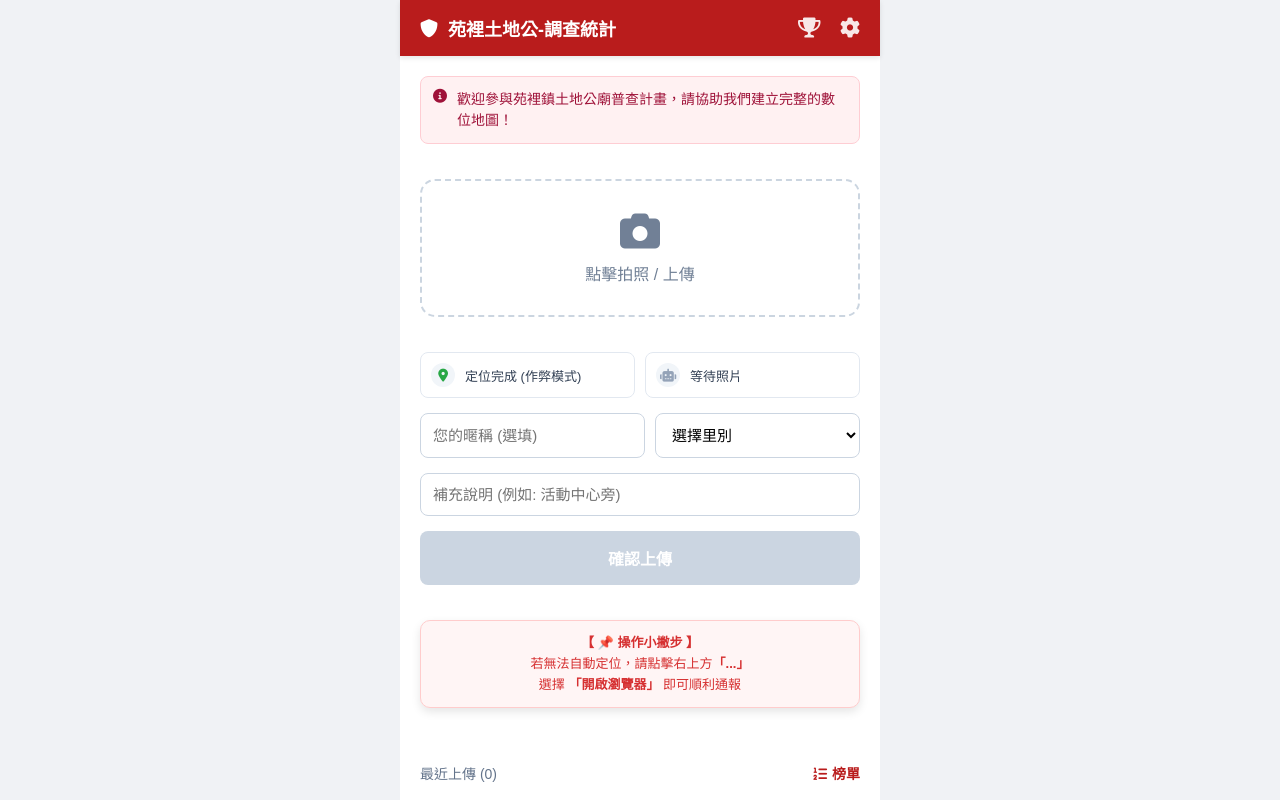
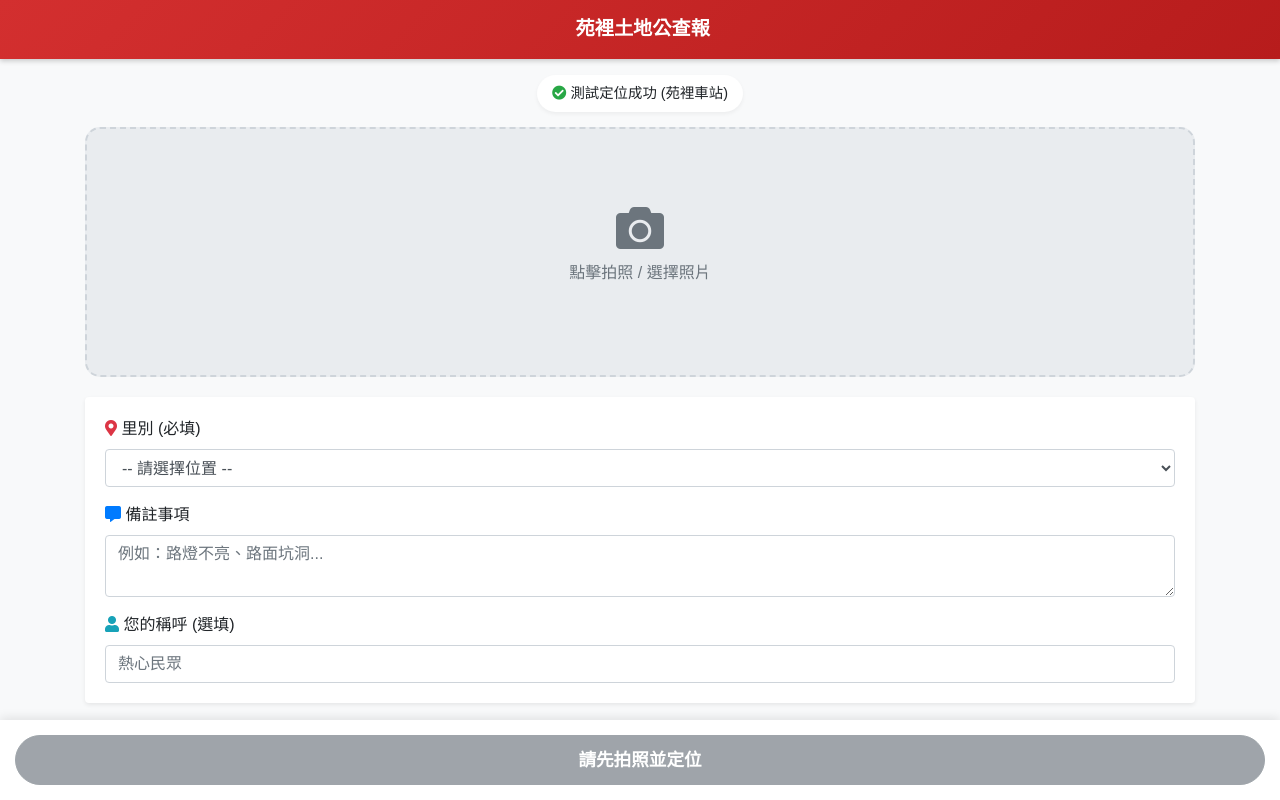
Before and after one commit to marx1937/yuanli-2026, a Flask app: page / in a window 1280 px wide. Run offline with Flask 3, Linux system fonts and the light colour scheme; some libraries are stand-ins or nearby versions.

Commit message:
Update index.html

```diff
--- a/templates/index.html
+++ b/templates/index.html
@@ -1,170 +1,160 @@
 <!DOCTYPE html>
 <html lang="zh-TW">
 <head>
+    <meta charset="UTF-8">
+    <meta name="viewport" content="width=device-width, initial-scale=1.0, maximum-scale=1.0, user-scalable=no">
+    <title>苑裡土地公查報系統</title>
+    <link rel="stylesheet" href="https://stackpath.bootstrapcdn.com/bootstrap/4.5.2/css/bootstrap.min.css">
+    <link rel="stylesheet" href="https://cdnjs.cloudflare.com/ajax/libs/font-awesome/5.15.3/css/all.min.css">
 
-    <meta charset="UTF-8">
-    <meta name="viewport" content="width=device-width, initial-scale=1.0">
-    <title>苑裡土地公-調查統計</title>
-    <link rel="stylesheet" href="https://cdnjs.cloudflare.com/ajax/libs/font-awesome/6.0.0/css/all.min.css">
     <style>
-        body { margin: 0; font-family: "Microsoft JhengHei", sans-serif; background: #f0f2f5; display: flex; justify-content: center; min-height: 100vh; }
-        .container { width: 100%; max-width: 480px; background: #fff; display: flex; flex-direction: column; height: 100vh; position: relative; }
+        /* --- APP 風格樣式表 --- */
+        body {
+            background-color: #f8f9fa; /* 淺灰背景 */
+            padding-bottom: 80px; /* 留位置給底部按鈕 */
+            font-family: "Microsoft JhengHei", sans-serif;
+        }
 
-        /* 頂部標題 */
-        .header { background: #b91c1c; color: white; padding: 15px 20px; display: flex; align-items: center; justify-content: space-between; box-shadow: 0 2px 5px rgba(0,0,0,0.1); }
-        .header h1 { margin: 0; font-size: 18px; display: flex; align-items: center; gap: 10px; }
-        .header-icons i { font-size: 20px; margin-left: 15px; cursor: pointer; opacity: 0.9; }
+        /* 頂部標題列 */
+        .app-header {
+            background: linear-gradient(135deg, #d32f2f, #b71c1c); /* 廟宇紅 */
+            color: white;
+            padding: 15px;
+            text-align: center;
+            font-size: 1.2rem;
+            font-weight: bold;
+            box-shadow: 0 2px 5px rgba(0,0,0,0.2);
+            position: sticky;
+            top: 0;
+            z-index: 100;
+        }
 
-        /* 內容區 */
-        .content { padding: 20px; flex: 1; overflow-y: auto; display: flex; flex-direction: column; gap: 15px; }
+        /* 相機區塊 (模仿 IG 限動) */
+        .camera-zone {
+            background-color: #e9ecef;
+            border-radius: 15px;
+            width: 100%;
+            height: 250px; /* 高度固定 */
+            display: flex;
+            justify-content: center;
+            align-items: center;
+            margin-bottom: 20px;
+            border: 2px dashed #ced4da;
+            position: relative;
+            overflow: hidden;
+            cursor: pointer;
+        }
 
-        /* 提示卡片 */
-        .alert-box { background: #fff1f2; border: 1px solid #fecdd3; color: #9f1239; padding: 12px; border-radius: 8px; font-size: 14px; line-height: 1.5; display: flex; align-items: start; gap: 10px; }
+        .camera-zone:active {
+            background-color: #dee2e6; /* 按下去的特效 */
+        }
 
-        /* 相機區塊 */
-        .camera-box {
-            border: 2px dashed #cbd5e1; border-radius: 12px; height: 200px;
-            display: flex; flex-direction: column; align-items: center; justify-content: center;
-            color: #64748b; cursor: pointer; background: #f8fafc; transition: 0.2s; position: relative; overflow: hidden;
+        .camera-icon {
+            font-size: 3rem;
+            color: #6c757d;
         }
-        .camera-box:active { background: #e2e8f0; }
-        .camera-box i { font-size: 40px; margin-bottom: 10px; }
-        .camera-box img { width: 100%; height: 100%; object-fit: cover; position: absolute; top:0; left:0; display:none; }
 
-        /* 狀態燈號 */
-        .status-grid { display: grid; grid-template-columns: 1fr 1fr; gap: 10px; }
-        .status-card { border: 1px solid #e2e8f0; padding: 10px; border-radius: 8px; display: flex; align-items: center; gap: 10px; font-size: 13px; color: #334155; }
-        .status-icon { width: 24px; height: 24px; border-radius: 50%; display: flex; align-items: center; justify-content: center; background: #f1f5f9; color: #94a3b8; }
-        .status-active { background: #dcfce7; color: #166534; } /* 綠燈 */
-        .status-error { background: #fee2e2; color: #991b1b; } /* 紅燈 */
+        #previewImg {
+            width: 100%;
+            height: 100%;
+            object-fit: cover; /* 讓照片填滿不變形 */
+            display: none;
+        }
 
-        /* 輸入表單 */
-        .form-group { display: flex; gap: 10px; }
-        .form-input { flex: 1; padding: 12px; border: 1px solid #cbd5e1; border-radius: 8px; font-size: 15px; outline: none; }
-        .form-input:focus { border-color: #b91c1c; }
+        /* 狀態文字小藥丸 */
+        .status-pill {
+            background: white;
+            padding: 8px 15px;
+            border-radius: 50px;
+            font-size: 0.9rem;
+            box-shadow: 0 2px 4px rgba(0,0,0,0.05);
+            margin-bottom: 15px;
+            display: inline-block;
+        }
 
-        select.form-input { background: white; }
+        /* 底部固定按鈕區 */
+        .fixed-footer {
+            position: fixed;
+            bottom: 0;
+            left: 0;
+            width: 100%;
+            background: white;
+            padding: 15px;
+            box-shadow: 0 -2px 10px rgba(0,0,0,0.1);
+            z-index: 999;
+        }
 
-        /* 按鈕 */
-        .submit-btn {
-            background: #cbd5e1; color: white; border: none; padding: 15px;
-            border-radius: 8px; font-size: 16px; font-weight: bold; cursor: not-allowed; width: 100%;
+        .btn-main {
+            width: 100%;
+            height: 50px;
+            font-size: 1.1rem;
+            font-weight: bold;
+            border-radius: 25px; /* 圓角按鈕 */
         }
-        .submit-btn.ready { background: #b91c1c; cursor: pointer; box-shadow: 0 4px 10px rgba(185, 28, 28, 0.3); }
-
-        /* 底部連結 */
-        .footer-links { margin-top: auto; display: flex; justify-content: space-between; padding-top: 20px; color: #64748b; font-size: 14px; }
-        .footer-links a { color: #b91c1c; text-decoration: none; font-weight: bold; }
-
-        /* 重要提醒 */
-                .browser-warning { font-size: 12px; color: #dc2626; text-align: center; margin-top: 5px; display: none; }
     </style>
 </head>
 <body>
 
-
-
-
-
-<audio id="successSound" src="https://cdn.jsdelivr.net/gh/maykbrito/libs@master/sound/mario-coin.mp3" preload="auto"></audio>
-
-    <div class="container">
-    <div class="header">
-        <h1><i class="fas fa-shield-alt"></i> 苑裡土地公-調查統計</h1>
-        <div class="header-icons">
-            <i class="fas fa-trophy"></i>
-            <i class="fas fa-cog"></i>
-        </div>
-    </div> <div class="content"> <div class="alert-box">
-            <i class="fas fa-info-circle"></i>
-            <div>歡迎參與苑裡鎮土地公廟普查計畫，請協助我們建立完整的數位地圖！</div>
+    <div class="app-header">
+        <i class="fas fa-temple"></i> 苑裡土地公查報
     </div>
 
+    <div class="container mt-3">
 
-
-
-                    <div class="upload-card" onclick="document.getElementById('fileInput').click()" style="border: 2px dashed #cbd5e0; padding: 30px 20px; text-align: center; border-radius: 15px; margin: 20px 0; background: #fff; cursor: pointer; position: relative;">
-
-        <img id="previewImg" style="max-width: 100%; max-height: 300px; display: none; border-radius: 10px; margin: 0 auto;">
-
-        <div id="cameraPlaceholder" style="color: #718096;">
-            <i class="fas fa-camera" style="font-size: 40px; margin-bottom: 10px; display: block;"></i>
-            <span style="font-size: 16px; font-weight: 500;">點擊拍照 / 上傳</span>
+        <div class="text-center">
+            <div class="status-pill" id="statusText">
+                <i class="fas fa-satellite-dish"></i> 定位中...
+            </div>
         </div>
 
-        <input type="file" id="fileInput" accept="image/*" capture="environment" onchange="previewFile()" style="display: none;">
-
+        <div class="camera-zone" onclick="$('#fileInput').click()">
+            <div id="cameraPlaceholder" class="text-center">
+                <i class="fas fa-camera camera-icon"></i>
+                <p class="mt-2 text-muted">點擊拍照 / 選擇照片</p>
+            </div>
+            <img id="previewImg" alt="預覽圖">
         </div>
 
-        <div class="status-grid">
-            <div class="status-card">
-                <div class="status-icon" id="gpsIcon"><i class="fas fa-map-marker-alt"></i></div>
-                <div id="gpsText">定位中...</div>
-            </div>
-            <div class="status-card">
-                <div class="status-icon" id="aiIcon"><i class="fas fa-robot"></i></div>
-                <div id="aiText">等待照片</div>
-            </div>
-        </div>
-        <div class="browser-warning" id="browserWarning">⚠️ 請使用 Chrome 或 Safari 開啟以免定位失敗</div>
+        <input type="file" id="fileInput" accept="image/*" capture="environment" style="display: none;" onchange="previewFile()">
 
-
-
-
-
+        <div class="card border-0 shadow-sm mb-3">
+            <div class="card-body">
                 <div class="form-group">
-            <input type="text" class="form-input" id="nickname" placeholder="您的暱稱 (選填)">
-            <select class="form-input" id="area">
-                <option value="" disabled selected>選擇里別</option>
-                <option value="苑裡鎮">苑裡鎮(全)</option>
+                    <label><i class="fas fa-map-marker-alt text-danger"></i> 里別 (必填)</label>
+                    <select class="form-control" id="area">
+                        <option value="" disabled selected>-- 請選擇位置 --</option>
+                        <option value="苑東里">苑東里</option>
+                        <option value="苑南里">苑南里</option>
+                        <option value="苑北里">苑北里</option>
+                        <option value="西勢里">西勢里</option>
+                        <option value="中正里">中正里</option>
                         <option value="客庄里">客庄里</option>
                         <option value="苑港里">苑港里</option>
                         <option value="西平里">西平里</option>
-                <option value="西勢里">西勢里</option>
                         <option value="海岸里">海岸里</option>
-                <option value="房裡里">房裡里</option>
-                <option value="新復里">新復里</option>
-                <option value="苑東里">苑東里</option>
-                <option value="苑南里">苑南里</option>
-                <option value="苑北里">苑北里</option>
-                <option value="苑坑里">苑坑里</option>
-                <option value="水坡里">水坡里</option>
-                <option value="福田里">福田里</option>
-                <option value="山腳里">山腳里</option>
-                <option value="舊社里">舊社里</option>
-                <option value="社苓里">社苓里</option>
-                <option value="山柑里">山柑里</option>
-                <option value="田心里">田心里</option>
-                <option value="玉田里">玉田里</option>
-                <option value="泰田里">泰田里</option>
-                <option value="上館里">上館里</option>
-                <option value="南勢里">南勢里</option>
-                <option value="石鎮里">石鎮里</option>
-                <option value="蕉埔里">蕉埔里</option>
                     </select>
                 </div>
 
-        <input type="text" class="form-input" id="note" placeholder="補充說明 (例如: 活動中心旁)">
-
-        <button class="submit-btn" id="submitBtn" onclick="uploadData()">確認上傳</button>
-
-    <div style="background: #fff5f5; padding: 12px; border: 1px solid #ffcccc; margin: 20px 0; border-radius: 10px; box-shadow: 0 4px 10px rgba(0,0,0,0.1);">
-        <p style="margin: 0; color: #d63031; font-size: 13px; text-align: center; line-height: 1.6;">
-            <strong>【 📌 操作小撇步 】</strong><br>
-            若無法自動定位，請點擊右上方<strong>「...」</strong><br>
-            選擇 <strong>「開啟瀏覽器」</strong> 即可順利通報
-        </p>
+                <div class="form-group">
+                    <label><i class="fas fa-comment-alt text-primary"></i> 備註事項</label>
+                    <textarea class="form-control" id="note" rows="2" placeholder="例如：路燈不亮、路面坑洞..."></textarea>
                 </div>
 
-
-        <div class="footer-links">
-            <span>最近上傳 (0)</span>
-            <a href="#"><i class="fas fa-list-ol"></i> 榜單</a>
+                <div class="form-group mb-0">
+                    <label><i class="fas fa-user text-info"></i> 您的稱呼 (選填)</label>
+                    <input type="text" class="form-control" id="nickname" placeholder="熱心民眾">
+                </div>
             </div>
         </div>
     </div>
 
-<script src="https://code.jquery.com/jquery-3.6.0.min.js"></script>
+    <div class="fixed-footer">
+        <button id="submitBtn" class="btn btn-secondary btn-main" onclick="uploadData()" disabled>
+            請先拍照並定位
+        </button>
+    </div>
+
+    <script src="https://code.jquery.com/jquery-3.5.1.min.js"></script>
     <script>
     // --- 1. 全域變數設定 (作弊模式：強制鎖定苑裡) ---
     var currentLat = 24.4432;
@@ -174,8 +164,7 @@
     // --- 2. 初始化 (一開機就喊成功) ---
     $(document).ready(function() {
         // 直接更新畫面，不等待衛星
-        updateStatus('gps', true, '定位完成 (作弊模式)');
-        $('#statusText').text('📍 作弊成功！位置已鎖定 (24.4432, 120.6547)');
+        $('#statusText').html('<i class="fas fa-check-circle text-success"></i> 測試定位成功 (苑裡車站)');
 
         // 嘗試讓按鈕亮起來
         checkReady();
@@ -193,7 +182,7 @@
         previewImg.style.display = 'block';
         previewImg.src = URL.createObjectURL(file);
 
-        updateStatus('ai', true, '照片壓縮中...');
+        $('#statusText').html('<i class="fas fa-spinner fa-spin"></i> 照片處理中...');
 
         var reader = new FileReader();
         reader.readAsDataURL(file);
@@ -214,7 +203,7 @@
 
                 canvas.toBlob(function(blob) {
                     fileBlob = blob;
-                    updateStatus('ai', true, '照片已準備好');
+                    $('#statusText').html('<i class="fas fa-image text-success"></i> 照片已準備好');
                     checkReady();
                 }, 'image/jpeg', 0.8);
             };
@@ -226,21 +215,12 @@
         if (currentLat && fileBlob) {
             $('#submitBtn').prop('disabled', false)
                           .removeClass('btn-secondary')
-                          .addClass('btn-info')
+                          .addClass('btn-danger') // 改成顯眼的紅色按鈕
                           .html('確認上傳');
         }
     }
 
-    // --- 5. 更新狀態小工具 ---
-    function updateStatus(type, isReady, text) {
-        var iconId = type === 'gps' ? '#gpsIcon' : '#aiIcon';
-        var color = isReady ? '#28a745' : '#dc3545';
-        $(iconId).css('color', color);
-        if(type === 'gps') $('#gpsText').text(text);
-        if(type === 'ai') $('#aiText').text(text);
-    }
-
-    // --- 6. 上傳資料 ---
+    // --- 5. 上傳資料 ---
     function uploadData() {
         if(!fileBlob || !currentLat) return;
 
@@ -264,7 +244,7 @@
         formData.append('area', area);
 
         $.ajax({
-            url: '/upload',
+            url: '/upload', // ✅ 這裡已經幫你改成正確的 /upload 了
             type: 'POST',
             data: formData,
             processData: false,
@@ -284,7 +264,6 @@
             }
         });
     }
-
     </script>
 </body>
 </html>
```
Lines whose indentation alone changed are shown as unchanged.
